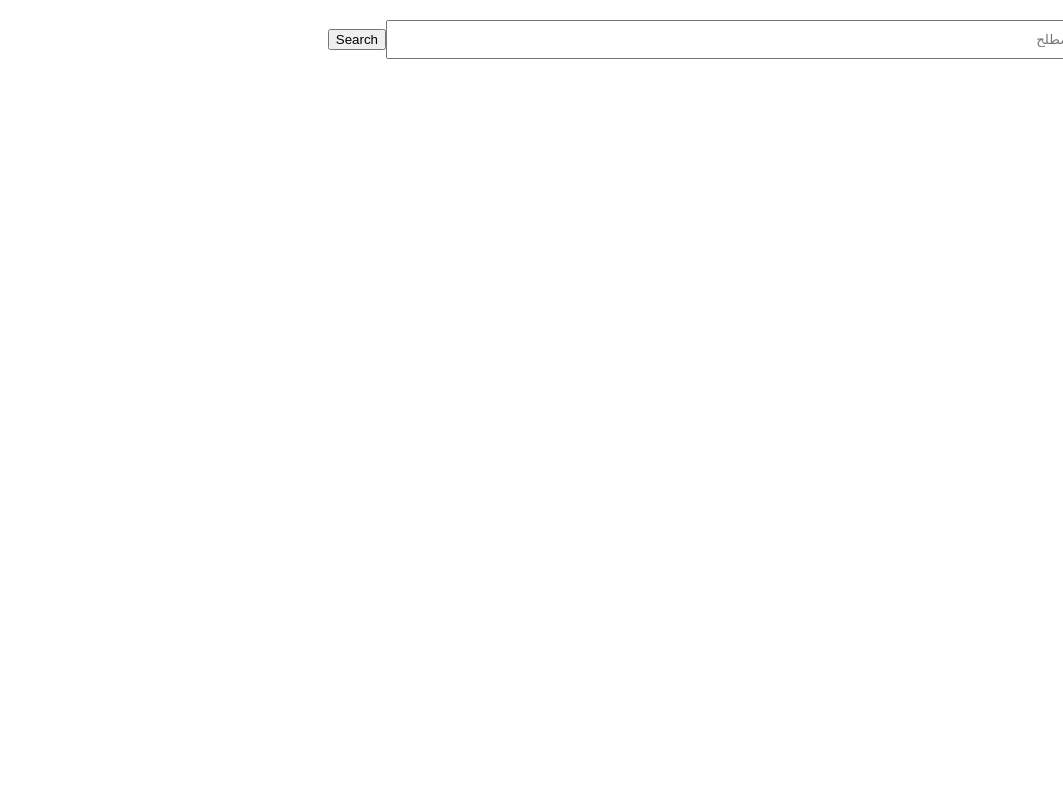
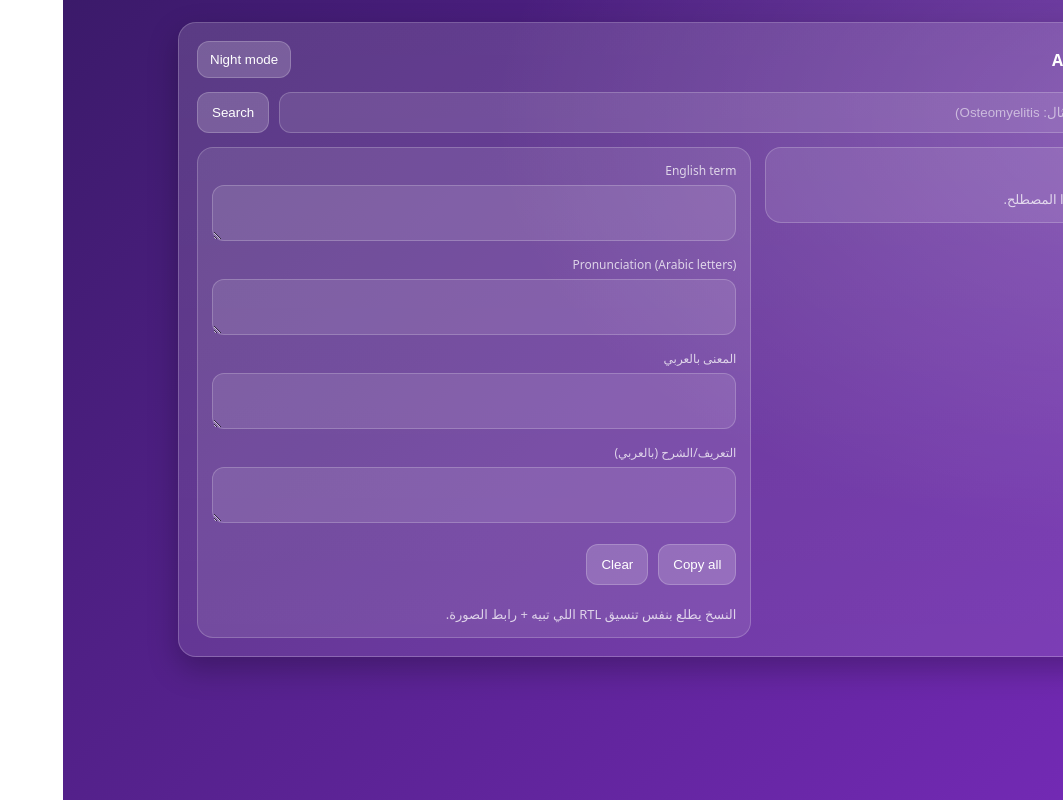
Before and after one commit to niro0orin/Moonlight5, a Next.js app: page / in a window 1280 px wide. Shown: the whole page, without its empty margins (217-1280 px from the left). Built offline with nearby package versions, Linux system fonts and the light colour scheme.

Commit message:
Update page.jsx

```diff
--- a/app/page.jsx
+++ b/app/page.jsx
@@ -1,54 +1,173 @@
 "use client";
 
-import { useState } from "react";
+import { useEffect, useMemo, useState } from "react";
+
+const RTL = "\u202B"; // Right-to-left embedding mark
+
+function buildCopyText({ term, pronunciation, meaning, definition, imageUrl }) {
+  const lines = [
+    `${RTL}English term: ${term || ""}`,
+    `${RTL}Pronunciation (Arabic letters): ${pronunciation || ""}`,
+    `${RTL}المعنى بالعربي: ${meaning || ""}`,
+    `${RTL}التعريف/الشرح (بالعربي): ${definition || ""}`,
+    imageUrl ? `${RTL}Image (URL): ${imageUrl}` : ""
+  ].filter(Boolean);
+
+  return lines.join("\n");
+}
 
 export default function Page() {
-  const [input, setInput] = useState("");
-  const [result, setResult] = useState(null);
+  const [theme, setTheme] = useState("light");
+  const [query, setQuery] = useState("");
+  const [loading, setLoading] = useState(false);
 
-  async function handleSearch() {
+  // الحقول الأربعة
+  const [term, setTerm] = useState("");
+  const [pronunciation, setPronunciation] = useState("");
+  const [meaning, setMeaning] = useState("");
+  const [definition, setDefinition] = useState("");
+
+  // الصورة
+  const [imageUrl, setImageUrl] = useState("");
+
+  const copyText = useMemo(
+    () => buildCopyText({ term, pronunciation, meaning, definition, imageUrl }),
+    [term, pronunciation, meaning, definition, imageUrl]
+  );
+
+  useEffect(() => {
+    document.documentElement.setAttribute("data-theme", theme);
+  }, [theme]);
+
+  async function onSearch() {
+    const q = query.trim();
+    if (!q) return;
+
+    setLoading(true);
+    try {
+      // ملاحظة: الآن عندك /api/term يرجّع بيانات (حتى لو مؤقتة)
       const res = await fetch("/api/term", {
         method: "POST",
-      body: JSON.stringify({ query: input }),
+        headers: { "Content-Type": "application/json" },
+        body: JSON.stringify({ query: q })
       });
 
       const data = await res.json();
-    setResult(data);
+
+      setTerm(data.term || q);
+      setPronunciation(data.pronunciation_ar || "");
+      setMeaning(data.meaning_ar || "");
+      setDefinition(data.definition_ar || "");
+
+      // صورة من النت (لو API حق الصورة موجود عندك)
+      const imgRes = await fetch(`/api/image?term=${encodeURIComponent(data.term || q)}`);
+      if (imgRes.ok) {
+        const img = await imgRes.json();
+        setImageUrl(img.imageUrl || "");
+      } else {
+        setImageUrl("");
+      }
+    } catch (e) {
+      alert(`Error: ${e.message || e}`);
+    } finally {
+      setLoading(false);
+    }
+  }
+
+  async function copyAll() {
+    try {
+      await navigator.clipboard.writeText(copyText);
+      alert("Copied ✅");
+    } catch {
+      alert("Copy failed ❌");
+    }
+  }
+
+  function onKeyDown(e) {
+    if (e.key === "Enter") onSearch();
   }
 
   return (
-    <div style={{ padding: 20 }}>
+    <div className="page">
+      <div className="shell">
+        <div className="topbar">
+          <div className="brand">Applemed (Private)</div>
+          <button className="toggle" onClick={() => setTheme(t => (t === "light" ? "dark" : "light"))}>
+            {theme === "light" ? "Night mode" : "Light mode"}
+          </button>
+        </div>
+
+        <div className="searchRow">
           <input
-        placeholder="اكتب المصطلح"
-        value={input}
-        onChange={(e) => setInput(e.target.value)}
-        style={{ padding: 10, width: "60%" }}
+            className="input"
+            placeholder="اكتب المصطلح هنا… (مثال: Osteomyelitis)"
+            value={query}
+            onChange={(e) => setQuery(e.target.value)}
+            onKeyDown={onKeyDown}
           />
+          <button className="btn" onClick={onSearch} disabled={loading}>
+            {loading ? "Searching…" : "Search"}
+          </button>
+        </div>
 
-      <button onClick={handleSearch} style={{ marginLeft: 10 }}>
-        Search
-      </button>
+        <div className="grid">
+          {/* الصورة يسار */}
+          <div className="card imageBox">
+            <div className="small">الصورة (من النت)</div>
+            {imageUrl ? (
+              // eslint-disable-next-line @next/next/no-img-element
+              <img className="img" src={imageUrl} alt="Result" />
+            ) : (
+              <div className="small">لا توجد صورة مناسبة لهذا المصطلح.</div>
+            )}
+            {imageUrl ? <div className="small">{imageUrl}</div> : null}
+          </div>
 
-      {result && (
-        <div style={{ marginTop: 30 }}>
-          <p><b>English:</b> {result.term}</p>
-          <p><b>Pronunciation:</b> {result.pronunciation_ar}</p>
-          <p><b>Arabic:</b> {result.meaning_ar}</p>
-          <p><b>Definition:</b> {result.definition_ar}</p>
+          {/* البيانات يمين */}
+          <div className="card fields">
+            <div>
+              <div className="label">English term</div>
+              <textarea className="textarea" value={term} onChange={(e) => setTerm(e.target.value)} />
+            </div>
 
+            <div>
+              <div className="label">Pronunciation (Arabic letters)</div>
+              <textarea className="textarea" value={pronunciation} onChange={(e) => setPronunciation(e.target.value)} />
+            </div>
+
+            <div>
+              <div className="label">المعنى بالعربي</div>
+              <textarea className="textarea" value={meaning} onChange={(e) => setMeaning(e.target.value)} />
+            </div>
+
+            <div>
+              <div className="label">التعريف/الشرح (بالعربي)</div>
+              <textarea className="textarea" value={definition} onChange={(e) => setDefinition(e.target.value)} />
+            </div>
+
+            <div className="actions">
+              <button className="btn" onClick={copyAll}>Copy all</button>
               <button
+                className="btn"
                 onClick={() => {
-              const text = `English term: ${result.term}
-Pronunciation: ${result.pronunciation_ar}
-المعنى: ${result.meaning_ar}
-التعريف: ${result.definition_ar}`;
-              navigator.clipboard.writeText(text);
+                  setQuery("");
+                  setTerm("");
+                  setPronunciation("");
+                  setMeaning("");
+                  setDefinition("");
+                  setImageUrl("");
                 }}
               >
-            Copy
+                Clear
               </button>
             </div>
-      )}
+
+            <div className="notice">
+              النسخ يطلع بنفس تنسيق RTL اللي تبيه + رابط الصورة.
+            </div>
+          </div>
+        </div>
+      </div>
     </div>
   );
 }
```
Lines whose indentation alone changed are shown as unchanged.
